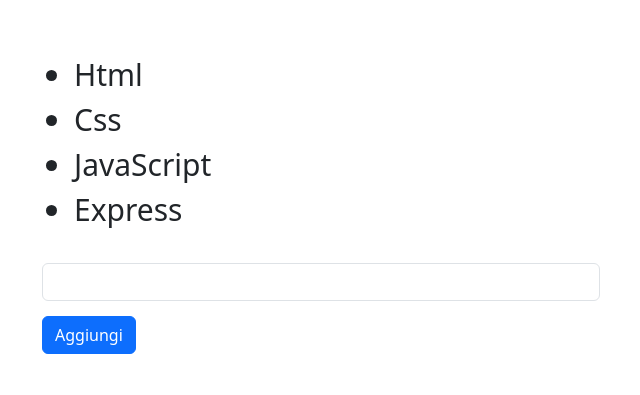
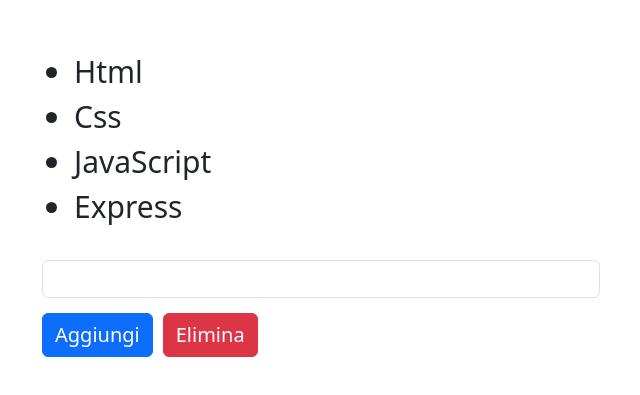
Before and after one commit to LucaIapadre98/react-form, a React app: page / in a window 1280 px wide. Shown: the part 347-742 px from the top of the page, without its empty margins (40-680 px from the left). Built offline with nearby package versions, Linux system fonts and the light colour scheme; the HTML template or start-up script is replaced by a standard one.

Commit message:
Aggiunto il tast Elimina per eliminare l'input inserito

```diff
--- a/src/assets/components/Main.jsx
+++ b/src/assets/components/Main.jsx
@@ -13,15 +13,15 @@
         setListTitle(newListTitle);
     };
     // FUNZIONE PER L'ELIMINAZIONE DI UN INPUT IN PAGINA //
-    const handleDeleteTitle = (e) =>{
-        const newListTitle = listTitle.filter((title,index) => index != 0);
+    const handleDeleteTitle = (indexToDelete) =>{
+        const newListTitle = listTitle.filter((title,index) => index != indexToDelete);
     };
     return (
         <main>
             <div className="container">
                 <ul>
                    {listTitle.map((title, index) =>(
-                    <li key={index} onClick={()=>handleDeleteTitle()}>{title}</li>
+                    <li key={index}>{title}</li>
                     ))}
                 </ul>
                 <form onSubmit={handleFormSubmit}>
@@ -32,6 +32,7 @@
                         type="text"
                     />
                     <button className="btn btn-primary">Aggiungi</button>
+                    <button className="btn btn-danger" onClick={()=>handleDeleteTitle()}>Elimina</button>
                 </form>
             </div>
         </main>
--- a/src/assets/css/index.css
+++ b/src/assets/css/index.css
@@ -19,4 +19,6 @@
 }
 .container .btn{
   max-width: 20%;
+  margin-right: 10px;
+  font-size: 20px;
 }
```
